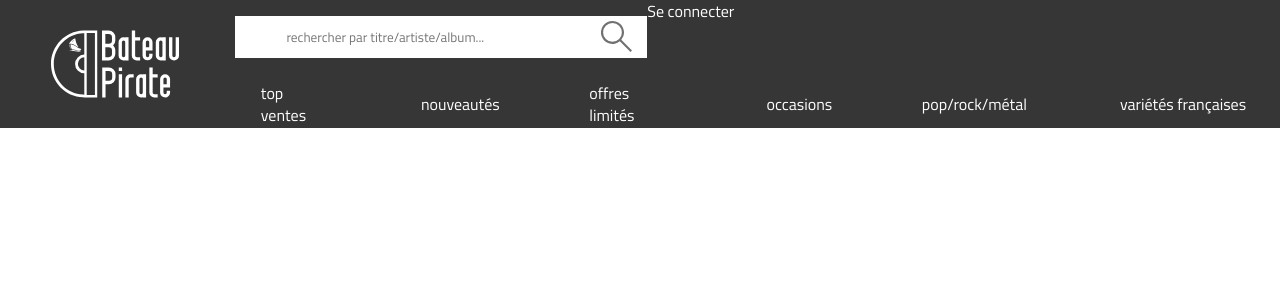
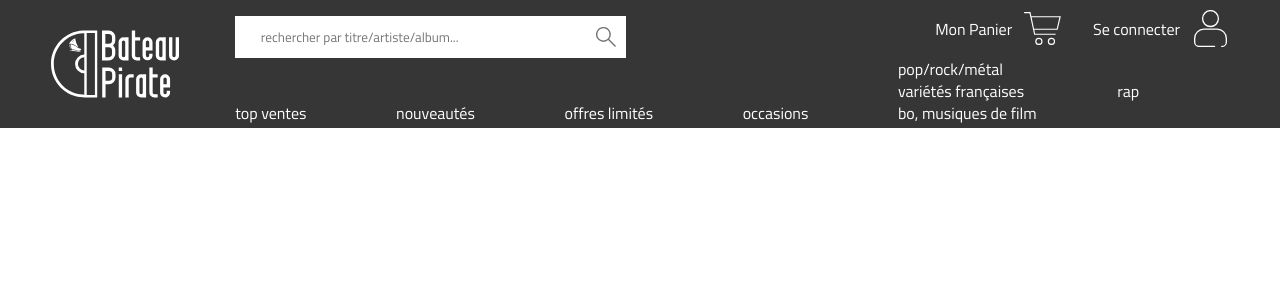
Before and after one commit to Haboske/ecommerce-n-backoffice-UNACHIEVED, a PHP site: page / in a window 1280 px wide. Shown: the top 300 px of the page. Run offline with PHP 8.4, Linux system fonts and the light colour scheme.

Commit message:
v0.0.1.1

```diff
--- a/index.html
+++ b/index.html
@@ -12,9 +12,12 @@
     <header>
             <img src="svg/logo_1.svg">
             <nav>
-                <a href="#">Se connecter</a>
-                <a href="#" id="link_account"></a>
-                <a href="#" id="link_cart"></a>
+              <a href="#" class="link_account_t">Se connecter
+                <div href="#" id="link_account"></div>
+              </a>
+              <a href="#" class="link_cart_t">Mon Panier
+                <div href="#" id="link_cart"></div>
+              </a>
             </nav>
             <form>
                 <label for="vinyl-search">Recherchez un vinyle</label>
--- a/style.css
+++ b/style.css
@@ -35,21 +35,30 @@
         justify-content: flex-end;
         align-items: center;
     }
-            header nav a:first-child{
+            header nav:first-of-type a{
                 color: white;
-
+								font-size: 1rem;
+								display: flex;
             }
-            header nav:first-of-type a:first-of-type~a{
-                background: url(svg/account.svg) no-repeat;
-                background-size: contain;
-                order: 3;
-            }
-            header nav:first-of-type a#link_cart{
-                background: url(svg/cart.svg) no-repeat;
-                background-size: contain;
-                background-position: center;
-                order: 2;
-            }
+						header nav:last-of-type a:nth-child(1){
+							color: white;
+						}
+						.link{
+							width: 10rem;
+							font-size: 0.1rem;
+						}
+						#link_account{
+							background: url(svg/account.svg)
+						}
+						#link_cart{
+							background: url(svg/cart.svg)
+						}
+						#link_cart,#link_account{
+							background-position: center;
+							background-repeat: no-repeat;
+							background-size: contain;
+							width: 2rem;
+						}
         form{
             width: 100%;
             height: 2.6rem;
@@ -87,11 +96,12 @@
             flex-direction: row;
         }
 
-@media screen and (min-width: 1001px) and (max-width: 3441px){
+@media screen and (min-width: 1050px) and (max-width: 3444px){
     header{
         height: 16vh;
         padding: 0 4vw;
         flex-direction: row;
+				align-items: center;
     }
         header img{
             position: fixed;
@@ -101,16 +111,46 @@
         }
         header nav:first-of-type{
             order: 3;
+						width: 30%;
+						margin-left: auto;
+						height: 2rem;
         }
+				.link_cart_t,.link_account_t{
+					display: flex;
+					align-items: center;
+					margin-left: 4vh;
+				}
+        header nav:first-of-type #link_account,header nav:first-of-type #link_cart{
+            height: 2.3rem;
+            width: 2.3rem;
+						margin-left: 1.5vh;
+				}
+				.link_cart_t{
+					order: 1;
+				}
+				.link_account_t{
+					order: 2;
+				}
         form{
             order: 2;
             width: 35%;
             align-self: center;
             margin: 2vh 0 0 23vh;
         }
+				header form input[type=search]{
+					padding: 0 0 0 2vw
+				}
+				header button[type=submit]{
+					width: auto;
+				}
+				header button[type=submit] div{
+					width: 2.5rem;
+					height: 2.5rem;
+				}
         header nav:last-of-type{
             order: 4;
-            margin: 2vh 0 0 23vh;
+            margin: 0 0 0 23vh;
+						overflow-x: scroll;
         }
         header nav:last-child a:first-of-type{
             display: none;
@@ -127,14 +167,18 @@
             margin-right: 3vw;
             width: auto;
             padding: 1vh 2vw;
+            white-space: nowrap;
         }
-        .prod_tablet{
+        header nav:last-child .prod_tablet:nth-child(2){
+            padding: 1vh 2vw 1vh 0;
         }
 
 }
-@media screen and (min-width: 641px) and (max-width: 1000px){
+@media screen and (min-width: 641px) and (max-width: 1049px){
     header{
-        padding: 1.5vh 5vw 0 5vw;
+				height: 10.7rem;
+        padding: 0.5vh 5vw 0.5vh 5vw;
+				align-items: center;
     }
         header img{
             height: 4.5rem;
```
Also changed, not shown: other parts of style.css (+32 -12 lines).
